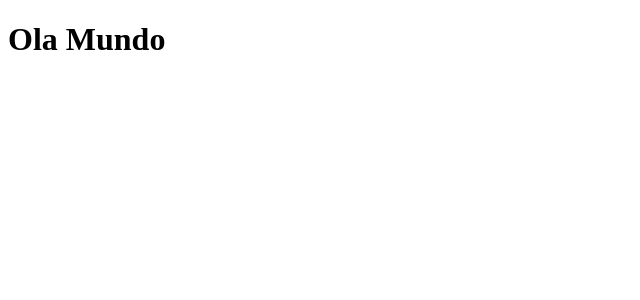
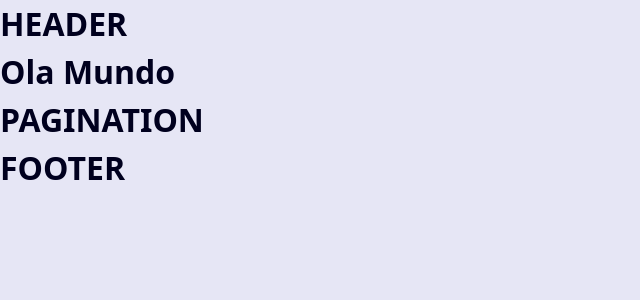
Before and after one commit to tenoriopedro/DjangoProjects, a Django app: page / in a window 1280 px wide. Shown: the top 300 px of the page, without its empty margins (0-640 px from the left). Run offline with Django 5.2, Linux system fonts and the light colour scheme.

Commit message:
Creation and organization of static folders (css) and templates folders (html)

```diff
--- a/Blog/djangoapp/blog/static/blog/css/style.css
+++ /dev/null
@@ -1,3 +0,0 @@
-body {
-    background-color: red;
-}
--- a/Blog/djangoapp/blog/templates/blog/base.html
+++ b/Blog/djangoapp/blog/templates/blog/base.html
@@ -1,11 +1,16 @@
 <!DOCTYPE html>
 <html lang="en">
 <head>
-    <meta charset="UTF-8">
-    <meta name="viewport" content="width=blo, initial-scale=1.0">
-    <title>Document</title>
+    {% include "blog/partials/_head.html" %}
 </head>
 <body>
+    {% include "blog/partials/_header.html" %}
+
     {% block content %}{% endblock content %}
+
+    {% include "blog/partials/_pagination.html" %}
+
+    {% include "blog/partials/_footer.html" %}
+
 </body>
 </html>
--- /dev/null
+++ b/Blog/djangoapp/blog/templates/blog/partials/_footer.html
@@ -0,0 +1 @@
+<h1>FOOTER</h1>
--- /dev/null
+++ b/Blog/djangoapp/blog/templates/blog/partials/_head.html
@@ -0,0 +1,5 @@
+{% load static %}
+<meta charset="UTF-8">
+<meta name="viewport" content="width=blo, initial-scale=1.0">
+<link rel="stylesheet" href="{% static "blog/css/style.css" %}">
+<title>TESTANDO</title>
--- /dev/null
+++ b/Blog/djangoapp/blog/templates/blog/partials/_header.html
@@ -0,0 +1 @@
+<h1>HEADER</h1>
--- /dev/null
+++ b/Blog/djangoapp/blog/templates/blog/partials/_pagination.html
@@ -0,0 +1 @@
+<h1>PAGINATION</h1>
```
